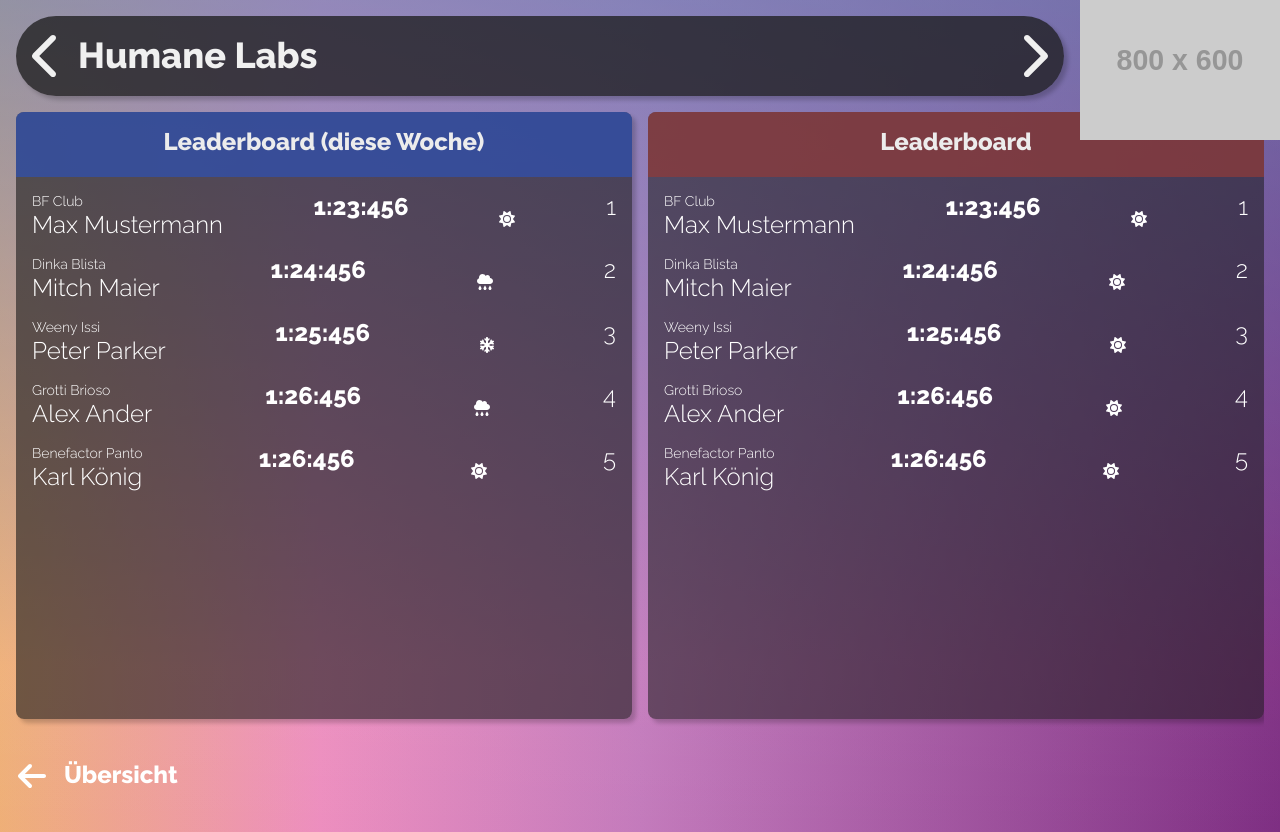
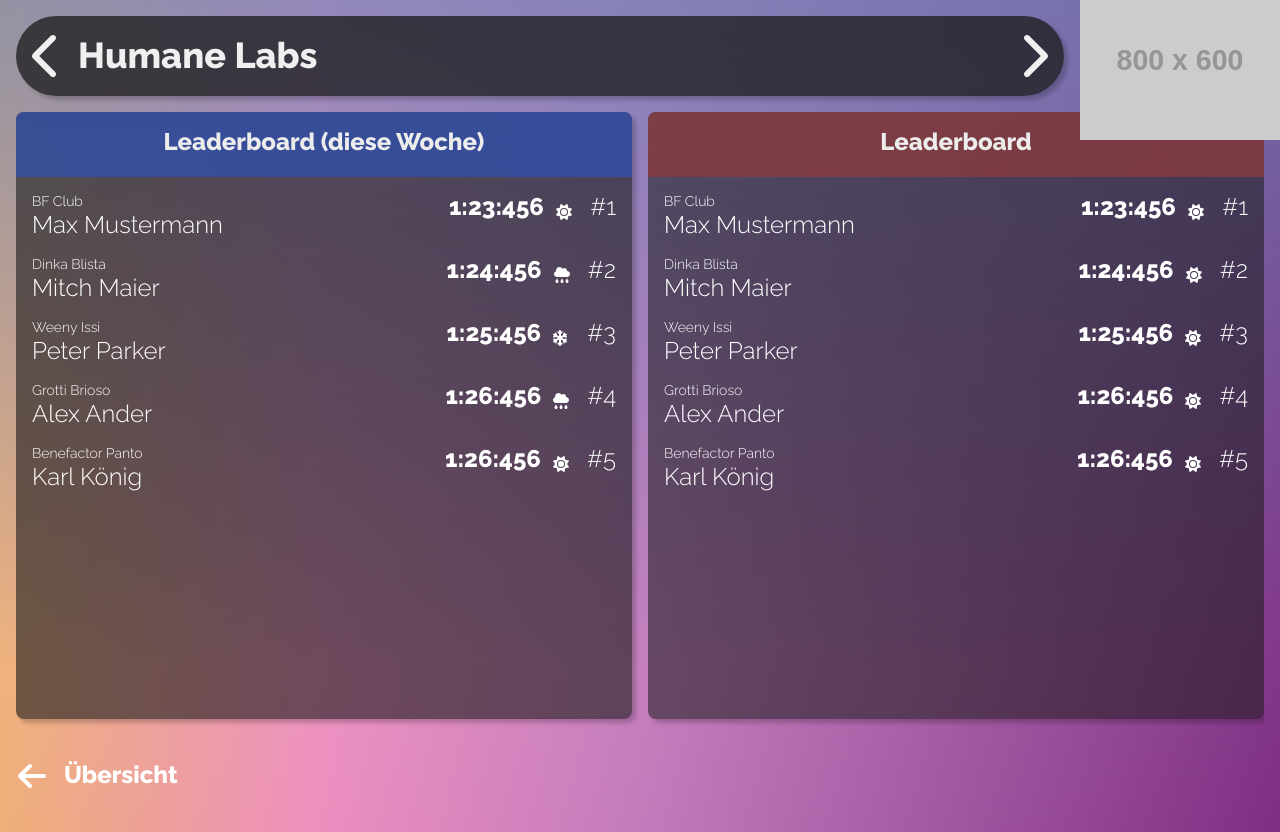
Before and after one commit to kragosh/sector-racing-view, a React (Create React App) app: page /#/track/1 in a window 1280 px wide. Built offline with nearby package versions, Linux system fonts and the light colour scheme.

Commit message:
some design

```diff
--- a/src/views/Compontents/TrackDetailsView/LeaderboardEntry.tsx
+++ b/src/views/Compontents/TrackDetailsView/LeaderboardEntry.tsx
@@ -33,6 +33,6 @@ export default function LeaderboardEntry(props: LeaderboardEntryProps) {
         </div>
         <div className={"detail-leaderboard-entry-time"}>{props.time}</div>
         <div className={"detail-leaderboard-entry-weather"}><FontAwesomeIcon icon={iconName}/></div>
-        <div className={"detail-leaderboard-entry-placing"}>{props.placing}</div>
+        <div className={"detail-leaderboard-entry-placing"}>#{props.placing}</div>
     </div>;
 }
--- a/src/views/TrackDetailsView.css
+++ b/src/views/TrackDetailsView.css
@@ -209,7 +209,7 @@
 /* detail-leaderboard-entry-driverbox */
 .detail-leaderboard-entry-driverbox {
     box-sizing: border-box;
-    width: auto;
+    width: 100%;
     height: auto;
     display: flex;
     flex-direction: column;
@@ -259,30 +259,17 @@
     height: 100%;
     align-self: center;
     color: rgba(255, 255, 255, 1);
-    font-family: 'Raleway';
     font-style: normal;
     font-size: 24px;
     font-weight: 800;
     line-height: 1.2;
-    letter-spacing: 0px;
-    text-decoration: none;
-    text-transform: none;
 }
 
 /* detail-leaderboard-entry-weather */
 .detail-leaderboard-entry-weather {
-    box-sizing: border-box;
-    width: auto;
-    height: 100%;
-    display: flex;
-    flex-direction: row;
-    align-items: center;
+    width: 32px;
+    height: 32px;
     color: rgba(255, 255, 255, 1);
-
-    justify-content: start;
-    gap: 0px;
-    padding: 0px;
-    flex-wrap: nowrap;
     align-self: center;
 }
 
```
